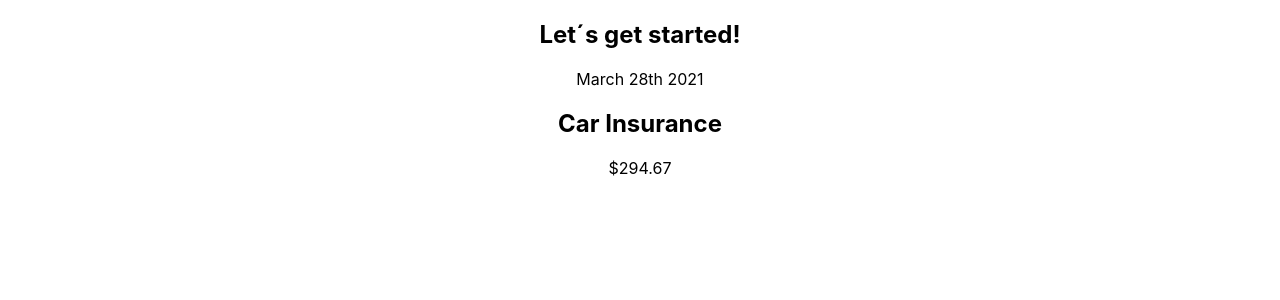
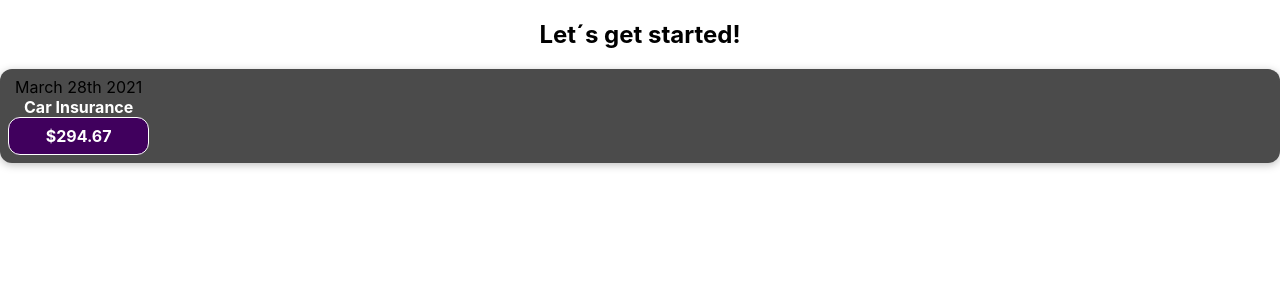
Before and after one commit to cisnerosjj/Udemy---React-The-complete-guide, a React (Create React App) app: page / in a window 1280 px wide. Shown: the top 300 px of the page. Built offline with nearby package versions, Linux system fonts and the light colour scheme.

Commit message:
adding basic css

```diff
--- /dev/null
+++ b/src/components/ExpenseItem.css
@@ -0,0 +1,58 @@
+.expense-item {
+    display: flex;
+    justify-content: space-between;
+    align-items: center;
+    box-shadow: 0 2px 8px rgba(0, 0, 0, 0.25);
+    padding: 0.5rem;
+    margin: 1rem 0;
+    border-radius: 12px;
+    background-color: #4b4b4b;
+}
+
+.expense-item__description {
+    display: flex;
+    flex-direction: column;
+    gap: 1rem;
+    align-items: flex-end;
+    flex-flow: column-reverse;
+    justify-content: flex-start;
+    flex: 1;
+}
+
+.expense-item h2 {
+    color: #3a3a3a;
+    font-size: 1rem;
+    flex: 1;
+    margin: 0 1rem;
+    color: white;
+}
+
+.expense-item__price {
+    font-size: 1rem;
+    font-weight: bold;
+    color: white;
+    background-color: #40005d;
+    border: 1px solid white;
+    padding: 0.5rem;
+    border-radius: 12px;
+}
+
+@media (min-with: 580px) {
+    .expense-item__description {
+        flex-direction: row;
+        align-items: center;
+        justify-content: flex-start;
+        flex: 1;
+    }
+
+    .expense-item__description h2 {
+        font-size: 1.25rem;
+
+    }
+
+    .expense-item__price {
+        font-size: 1.25rem;
+        padding: 0.5rem 1.5rem;
+    }
+
+}
--- a/src/components/ExpenseItem.js
+++ b/src/components/ExpenseItem.js
@@ -1,12 +1,14 @@
+import "./ExpenseItem.css";
+
 function ExpenseItem() {
   return (
-    <div>
+    <div className="expense-item">
       <div>
         March 28th 2021
-        <div>
+        <div className="expense-item__description">
           <h2>Car Insurance</h2>
         </div>
-        <div>$294.67</div>
+        <div className="expense-item__price">$294.67</div>
       </div>
     </div>
   );
```
